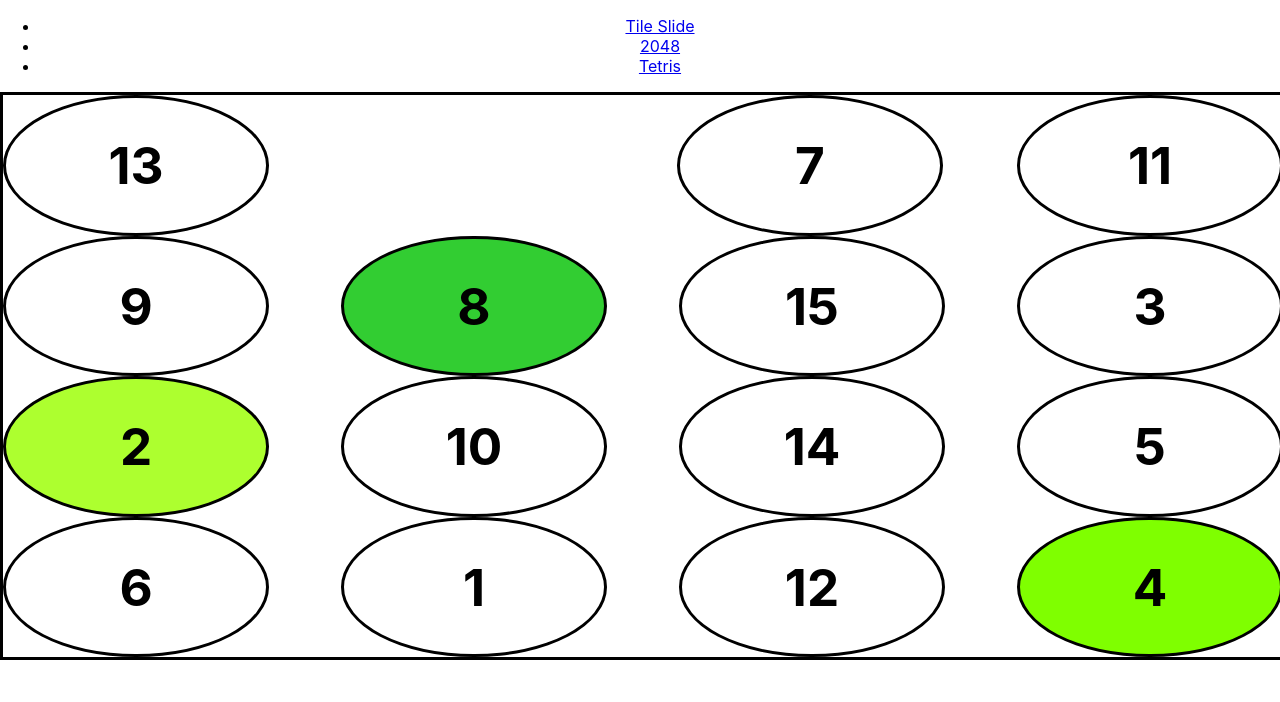
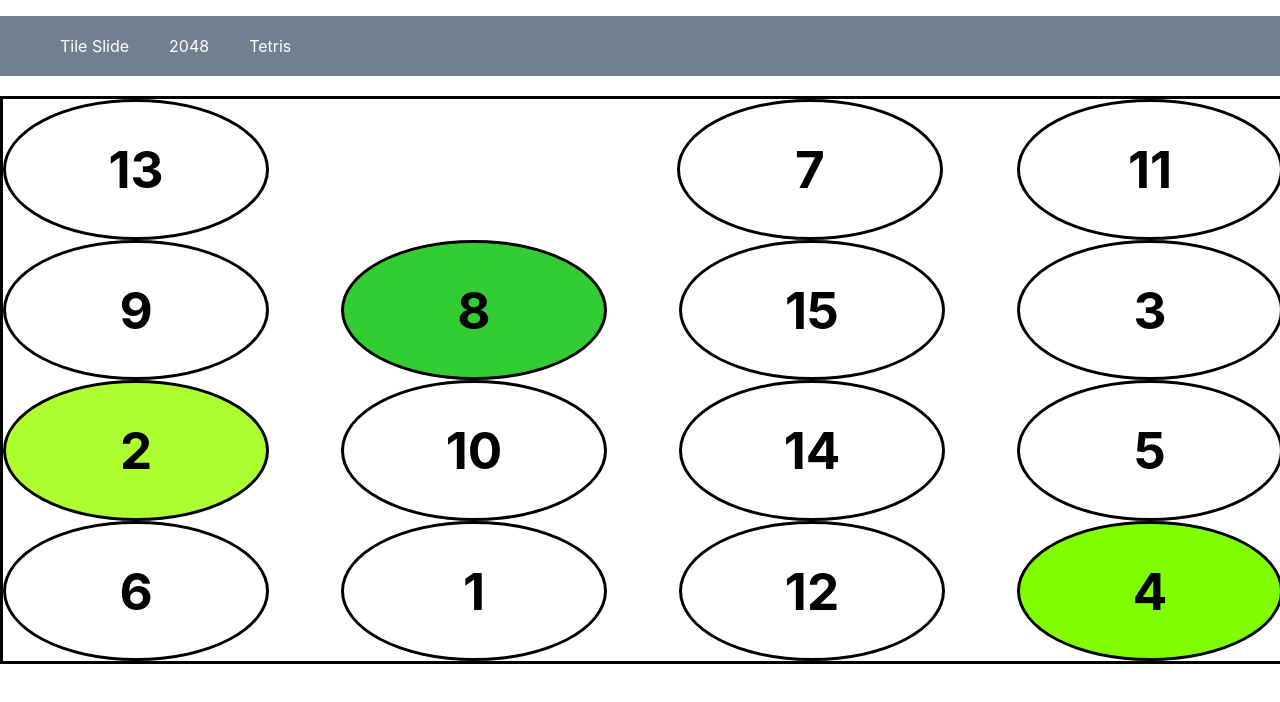
Before and after one commit to ziggrace/Games, a React (Create React App) app: page / in a window 1280 px wide. Shown: the top 702 px of the page. Built offline with nearby package versions, Linux system fonts and the light colour scheme.

Commit message:
2048 major aesthetic improvements

```diff
--- a/src/App.css
+++ b/src/App.css
@@ -67,18 +67,37 @@ h1{
   align-items: center;
   justify-content: center;
   flex-direction: row;
-  height: 100vh;
-  width: 90%;
+  height: 90vh;
+  width: 90vh;
+}
+.highTile{
+  height: 5vh;
+  padding: 1px;
+}
+.game{
+  margin:auto;
+  display: flex;
+  flex-direction: column;
+  align-items: center;
+  justify-content: center;
+  height: 90vh;
+  width: 90vh;
 }
 
-.game{
+nav ul {
+  list-style: none;
   display: flex;
-  flex-direction: row;
-  align-items: center;
-  justify-content: center;
-  flex-direction: row;
-  height: 100vh;
-  width: 90%;
+  background-color: slategray;
+  margin-bottom: 20px;
+}
+
+nav ul li {
+  padding: 20px;
+}
+
+nav ul li a {
+  color: white;
+  text-decoration: none;
 }
 
 @keyframes App-logo-spin {
--- a/src/pages/2048.js
+++ b/src/pages/2048.js
@@ -217,8 +217,8 @@ function TwentyFourtyEight(){
     }
 
     return (
-        <div className= "game">
-            <div>High Tile is: {highTile}</div>
+        <div className="game">
+            <div className="highTile">High Tile is: {highTile}</div>
             <div className="twenty-fourty-eight"> <div className="Board">{layout.map(obj=><Tile value={obj.value ? obj.value : null}/>)}</div>
 </div>
             {/* <div>
```
